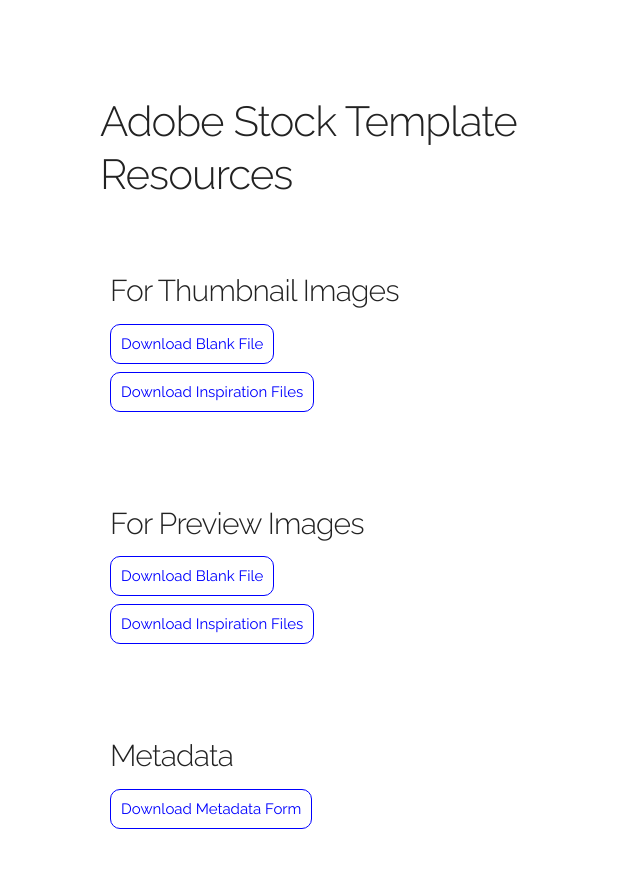
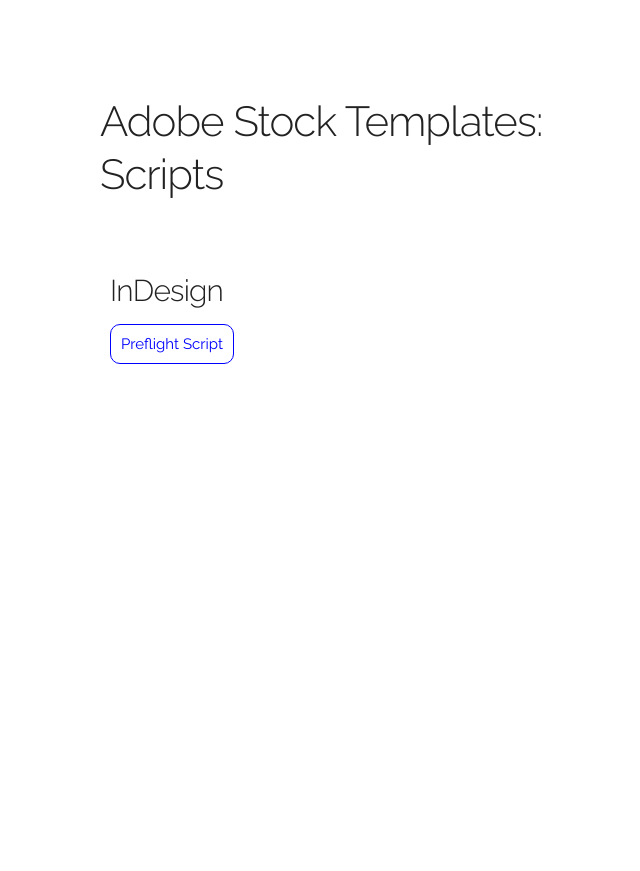
Before and after one commit to adobe-stock-content/templates-scriptLibrary, a plain HTML site: page index.html in a window 1280 px wide. Shown: the whole page, without its empty margins (60-700 px from the left). After the commit the page ends 800 px from the top, so only its background shows below. Drawn offline with Linux system fonts and the light colour scheme.

Commit message:
changing copy and content to reflect scripts

```diff
--- a/index.html
+++ b/index.html
@@ -5,7 +5,7 @@
   <!-- Basic Page Needs
   –––––––––––––––––––––––––––––––––––––––––––––––––– -->
   <meta charset="utf-8">
-  <title>Adobe Stock Templates Kits</title>
+  <title>Adobe Stock Templates | Scripts</title>
   <meta name="Adobe Stock Templates resources" content="">
   <meta name="Adobe Stock Templates" content="">
 
@@ -49,20 +49,10 @@
   <div class="container">
     <div class="row">
       <div class="one-half column" style="margin-top: 25%">
-        <h2>Adobe Stock Template Resources</h2>
+        <h2>Adobe Stock Templates: Scripts</h2>
         <div class="resources">
-          <h4>For Thumbnail Images</h4>
-          <a href="templates/Thumbnail.psd" download="Thumbnail" class="download">Download Blank File</a><br><br>
-          <a href="templates/thumbnail-ideas.zip" download="Thumbnail Image Ideas" class="download">Download Inspiration Files</a>
-        </div>
-        <div class="resources">
-          <h4>For Preview Images</h4>
-          <a href="templates/Preview1.psd" download="Preview1" class="download">Download Blank File</a><br><br>
-          <a href="templates/preview-ideas.zip" download="Preview Image Ideas" class="download">Download Inspiration Files</a>
-        </div>
-        <div class="resources">
-          <h4>Metadata</h4>
-          <a href="templates/AdobeStock_Templates_MetadataForm.xlsx" download="Metadata Form" class="download">Download Metadata Form</a>
+          <h4>InDesign</h4>
+          <a href="scripts/indesign/preflight.idpp" download="preflight" class="download">Preflight Script</a><br><br>
         </div>
       </div>
     </div>
```
Also changed, not shown: 9 other files.
